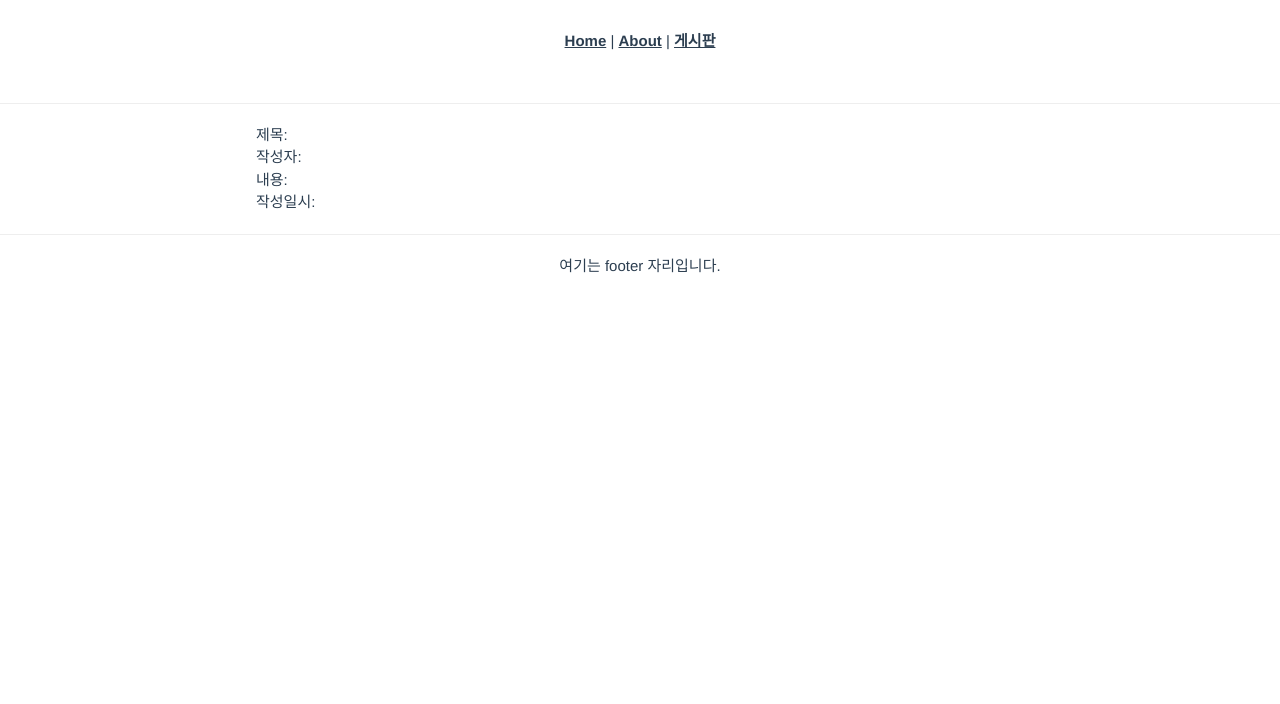
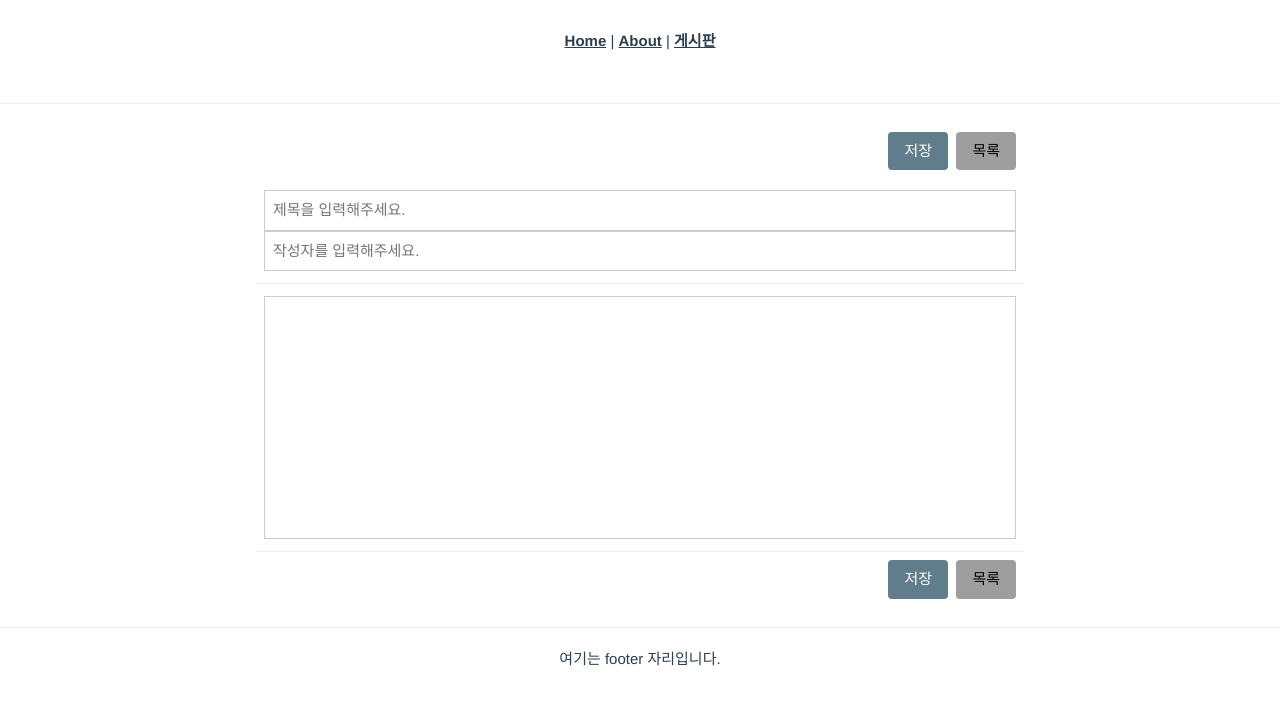
Before and after one commit to onethejay/vue-frontboard, a Vue app: page /board/write in a window 1280 px wide. Shown: the top 704 px of the page. Built offline with nearby package versions, Linux system fonts and the light colour scheme; no server answers.

Commit message:
글 저장, 수정, 삭제 추가

```diff
--- a/src/router/index.js
+++ b/src/router/index.js
@@ -1,8 +1,8 @@
 import { createRouter, createWebHistory } from 'vue-router'
 import Home from '../views/Home.vue'
-import List from "@/views/board/List";
-import Detail from "@/views/board/Detail";
-import Write from "@/views/board/Write";
+import List from "@/views/board/List"
+import Detail from "@/views/board/Detail"
+import Write from "@/views/board/Write"
 
 const routes = [
   {
--- a/src/views/board/Detail.vue
+++ b/src/views/board/Detail.vue
@@ -1,7 +1,8 @@
 <template>
   <div class="board-detail">
     <div class="common-buttons">
-      <button type="button" class="w3-button w3-round w3-blue-gray">수정</button>&nbsp;
+      <button type="button" class="w3-button w3-round w3-blue-gray" v-on:click="fnUpdate">수정</button>&nbsp;
+      <button type="button" class="w3-button w3-round w3-red" v-on:click="fnDelete">삭제</button>&nbsp;
       <button type="button" class="w3-button w3-round w3-gray" v-on:click="fnList">목록</button>
     </div>
     <div class="board-contents">
@@ -16,7 +17,8 @@
       <span>{{ contents }}</span>
     </div>
     <div class="common-buttons">
-      <button type="button" class="w3-button w3-round w3-blue-gray">수정</button>&nbsp;
+      <button type="button" class="w3-button w3-round w3-blue-gray" v-on:click="fnUpdate">수정</button>&nbsp;
+      <button type="button" class="w3-button w3-round w3-red" v-on:click="fnDelete">삭제</button>&nbsp;
       <button type="button" class="w3-button w3-round w3-gray" v-on:click="fnList">목록</button>
     </div>
   </div>
@@ -40,22 +42,41 @@ export default {
   },
   methods: {
     fnGetView() {
-      this.$axios.get(this.$serverUrl + '/board/' + this.requestBody.idx, {
+      this.$axios.get(this.$serverUrl + '/board/' + this.idx, {
         params: this.requestBody
       }).then((res) => {
         this.title = res.data.title
         this.author = res.data.author
         this.contents = res.data.contents
         this.createdAt = res.data.createdAt
-      }).then((err) => {
-        console.log(err)
+      }).catch((err) => {
+        if (err.message.indexOf('Network Error') > -1) {
+          alert('네트워크가 원활하지 않습니다.\n잠시 후 다시 시도해주세요.')
+        }
       })
     },
     fnList() {
-      delete this.requestBody.idx
+      delete this.idx
       this.$router.push({
         path: './list',
         query: this.requestBody
+      })
+    },
+    fnUpdate() {
+      this.$router.push({
+        path: './write',
+        query: this.requestBody
+      })
+    },
+    fnDelete() {
+      if (!confirm("삭제하시겠습니까?")) return
+
+      this.$axios.delete(this.$serverUrl + '/board/' + this.idx, {})
+          .then(() => {
+            alert('삭제되었습니다.');
+            this.fnList();
+          }).catch((err) => {
+        console.log(err);
       })
     }
   }
@@ -64,5 +85,4 @@ export default {
 <style scoped>
 
 
-
 </style>
--- a/src/views/board/List.vue
+++ b/src/views/board/List.vue
@@ -96,7 +96,8 @@ export default {
       // }
       this.$axios.get(this.$serverUrl + "/board/list")
           .then((res) => {
-            this.list = res.data
+            console.log(res)
+            this.list = res.data.data
             this.no = res.data.length
           })
           .catch((err) => {
--- a/src/views/board/Write.vue
+++ b/src/views/board/Write.vue
@@ -1,16 +1,21 @@
 <template>
   <div class="board-detail">
-    제목:
-    <span>{{ title }}</span>
-    <br>
-    작성자:
-    <span>{{ author }}</span>
-    <br>
-    내용:
-    <span>{{ contents }}</span>
-    <br>
-    작성일시:
-    <span>{{ createdAt }}</span>
+    <div class="common-buttons">
+      <button type="button" class="w3-button w3-round w3-blue-gray" v-on:click="fnSave">저장</button>&nbsp;
+      <button type="button" class="w3-button w3-round w3-gray" v-on:click="fnList">목록</button>
+    </div>
+    <div class="board-contents">
+      <input type="text" v-model="title" class="w3-input w3-border" placeholder="제목을 입력해주세요.">
+      <input type="text" v-model="author" class="w3-input w3-border" placeholder="작성자를 입력해주세요." v-if="idx === undefined">
+    </div>
+    <div class="board-contents">
+      <textarea id="" cols="30" rows="10" v-model="contents" class="w3-input w3-border" style="resize: none;">
+      </textarea>
+    </div>
+    <div class="common-buttons">
+      <button type="button" class="w3-button w3-round w3-blue-gray" v-on:click="fnSave">저장</button>&nbsp;
+      <button type="button" class="w3-button w3-round w3-gray" v-on:click="fnList">목록</button>
+    </div>
   </div>
 </template>
 
@@ -32,17 +37,65 @@ export default {
   },
   methods: {
     fnGetView() {
-      this.$axios.get(this.$serverUrl + '/board/' + this.requestBody.idx, {
+      if (this.idx !== undefined) {
+        this.$axios.get(this.$serverUrl + '/board/' + this.idx, {
           params: this.requestBody
         }).then((res) => {
           this.title = res.data.title
           this.author = res.data.author
           this.contents = res.data.contents
           this.createdAt = res.data.createdAt
-      }).then((err) => {
+        }).catch((err) => {
           console.log(err)
         })
+      }
     },
+    fnList() {
+      delete this.idx
+      this.$router.push({
+        path: './list',
+        query: this.requestBody
+      })
+    },
+    fnView(idx) {
+      this.requestBody.idx = idx
+      this.$router.push({
+        path: './detail',
+        query: this.requestBody
+      })
+    },
+    fnSave() {
+      let apiUrl = this.$serverUrl + '/board'
+      this.form = {
+        "idx": this.idx,
+        "title": this.title,
+        "contents": this.contents,
+        "author": this.author
+      }
+
+      if (this.idx === undefined) {
+        //INSERT
+        this.$axios.post(apiUrl, this.form).then((res) => {
+          alert('글이 저장되었습니다.')
+          this.fnView(res.data.idx)
+        }).catch((err) => {
+          if (err.message.indexOf('Network Error') > -1) {
+            alert('네트워크가 원활하지 않습니다.\n잠시 후 다시 시도해주세요.')
+          }
+        })
+      } else {
+        //UPDATE
+        this.$axios.patch(apiUrl, this.form)
+            .then((res) => {
+              alert('글이 저장되었습니다.')
+              this.fnView(res.data.idx)
+            }).catch((err) => {
+          if (err.message.indexOf('Network Error') > -1) {
+            alert('네트워크가 원활하지 않습니다.\n잠시 후 다시 시도해주세요.')
+          }
+        })
+      }
+    }
   }
 }
 </script>
```
Lines whose indentation alone changed are shown as unchanged.
